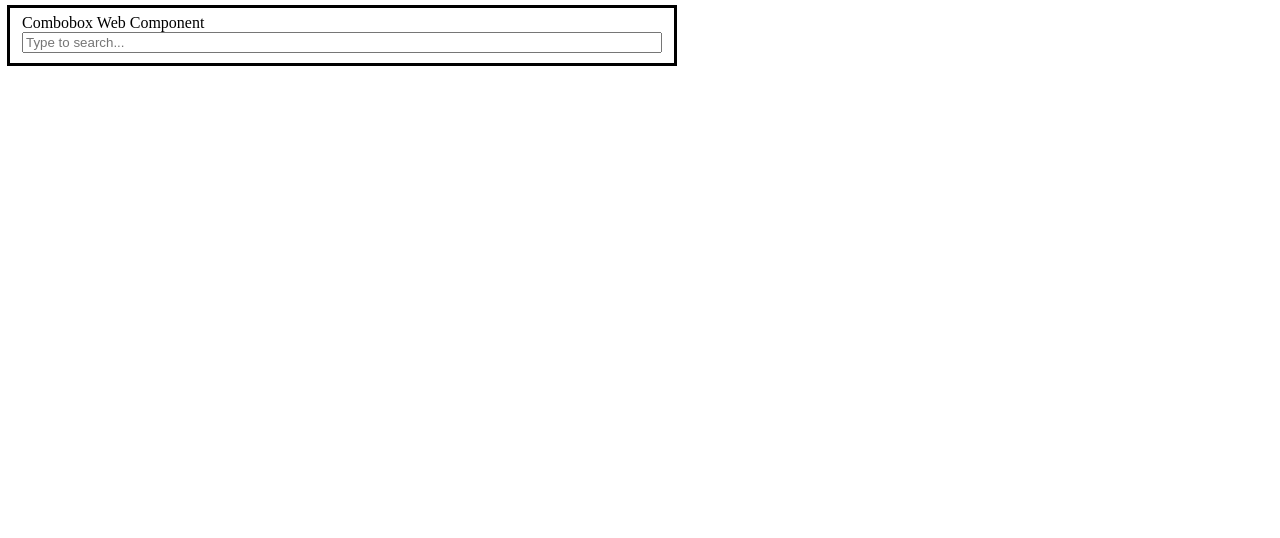
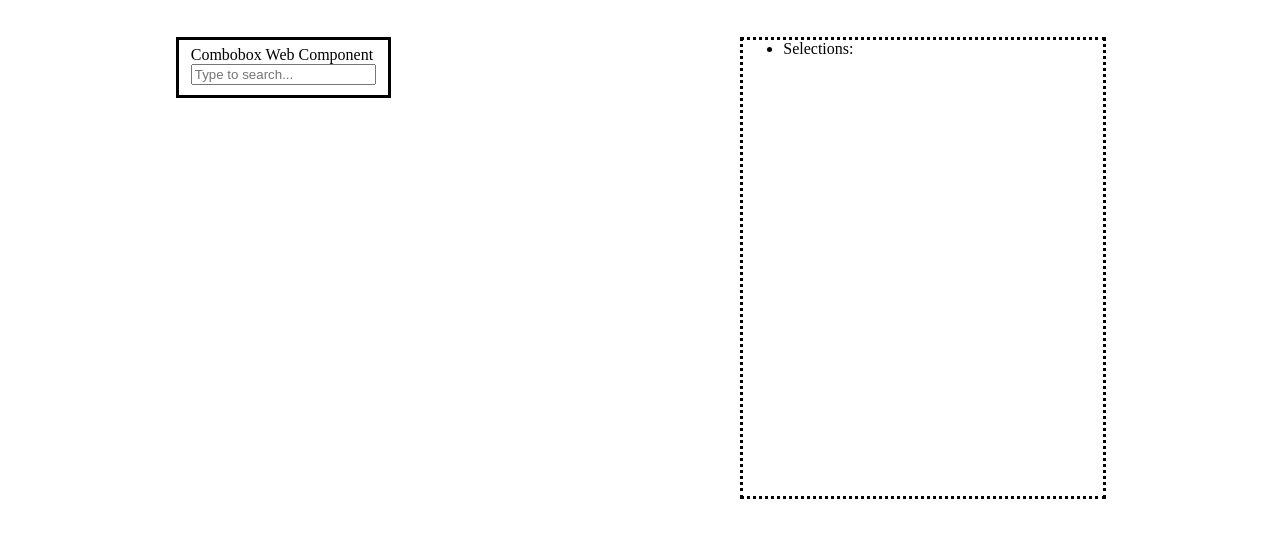
Before and after one commit to georgegreenedev/web-components, a plain HTML site: page web-components.html in a window 1280 px wide. Drawn offline with Linux system fonts and the light colour scheme.

Commit message:
combobox: select list item by pressing enter key and store in selections ul, change datalist height to be dynamic with list size, select text on input focus;

```diff
--- a/wc-combobox.js
+++ b/wc-combobox.js
@@ -6,7 +6,11 @@ class Combobox extends HTMLElement {
   label;
   li;
   shadowRoot;
+  span;
   ul;
+
+  selectionsUl;
+  selectionsInitialLi;
 
   constructor() {
     super();
@@ -27,6 +31,9 @@ class Combobox extends HTMLElement {
     this.input = document.createElement("input");
     this.label = document.createElement("label");
     this.li = document.createElement("li");
+    this.selectionsUl = document.createElement("ul");
+    this.selectionsInitialLi = document.createElement("li");
+    this.span = document.createElement("span");
     this.ul = document.createElement("ul");
   }
 
@@ -37,36 +44,47 @@ class Combobox extends HTMLElement {
 
   applyStyes() {
     this.datalist.style.display = "block";
-    this.datalist.style.height = "50vh";
+    this.datalist.style.maxHeight = "50vh";
     this.datalist.style.overflow = "auto";
     this.fieldset.style.border = "none";
     this.fieldset.style.display = "block";
     this.fieldset.style.outline = "solid";
-    this.fieldset.style.width = "50vw";
+    this.fieldset.style.width = "25w";
     this.input.style.display = "block";
     this.input.style.width = "100%";
     this.label.style.display = "block";
+    this.selectionsUl.style.height = "57vh";
+    this.selectionsUl.style.margin = "0px";
+    this.selectionsUl.style.width = "25vw";
+    this.selectionsUl.style.outline = "dotted";
   }
 
   setContent() {
     this.label.textContent = this.getAttribute("label");
     this.li.textContent = "list item";
+    this.selectionsInitialLi.textContent = "Selections:";
   }
 
   appendChildren() {
     this.fieldset.appendChild(this.label);
     this.fieldset.appendChild(this.input);
 
+    this.input.appendChild(this.span);
+
     this.datalist.appendChild(this.ul);
     this.ul.replaceChildren(...this.datalistNodes);
 
     this.shadowRoot.appendChild(this.fieldset);
+
+    this.selectionsUl.appendChild(this.selectionsInitialLi);
+    document.body.appendChild(this.selectionsUl);
   }
 
   addEventListeners() {
+    this.input.addEventListener("blur", this.collapseDatalist);
     this.input.addEventListener("focus", this.expandDatalist);
-    this.input.addEventListener("blur", this.collapseDatalist);
     this.input.addEventListener("input", this.handleSearchInput);
+    this.input.addEventListener("keypress", this.handleKeypress);
   }
 
   setListOptions() {
@@ -82,6 +100,14 @@ class Combobox extends HTMLElement {
     }
   }
 
+  handleKeypress = (e) => {
+    if (e.key === "Enter" && this.suggestion) {
+      const li = document.createElement("li");
+      li.textContent = this.suggestion;
+      this.selectionsUl.appendChild(li);
+    }
+  };
+
   handleSearchInput = (e) => {
     if (!e.inputType && e.type === "input") {
       this.datalist.replaceChildren(...this.datalistNodes);
@@ -96,6 +122,7 @@ class Combobox extends HTMLElement {
 
   expandDatalist = () => {
     this.fieldset.appendChild(this.datalist);
+    this.input.select();
   };
 
   collapseDatalist = () => {
@@ -112,8 +139,12 @@ class Combobox extends HTMLElement {
         }
       }
 
+      if (matchingNodes.length > 0) {
+        this.suggestion = matchingNodes.at(0).textContent;
+      }
       this.datalist.replaceChildren(...matchingNodes);
     } else if (typeof searchValue === "string" && searchValue === "") {
+      this.suggestion = "";
       this.datalist.replaceChildren(...this.datalistNodes);
     }
   };
--- a/web-components.html
+++ b/web-components.html
@@ -4,6 +4,17 @@
     <meta charset="UTF-8" />
     <meta name="viewport" content="width=device-width, initial-scale=1.0" />
     <title>Web Components</title>
+    <style>
+      body {
+        align-items: start;
+        display: flex;
+        height: 100vh;
+        justify-content: space-around;
+        margin: 0px;
+        margin-top: 5vh;
+        padding: 0px;
+      }
+    </style>
     <script src="wc-combobox.js" type="module"></script>
   </head>
   <body>
```
